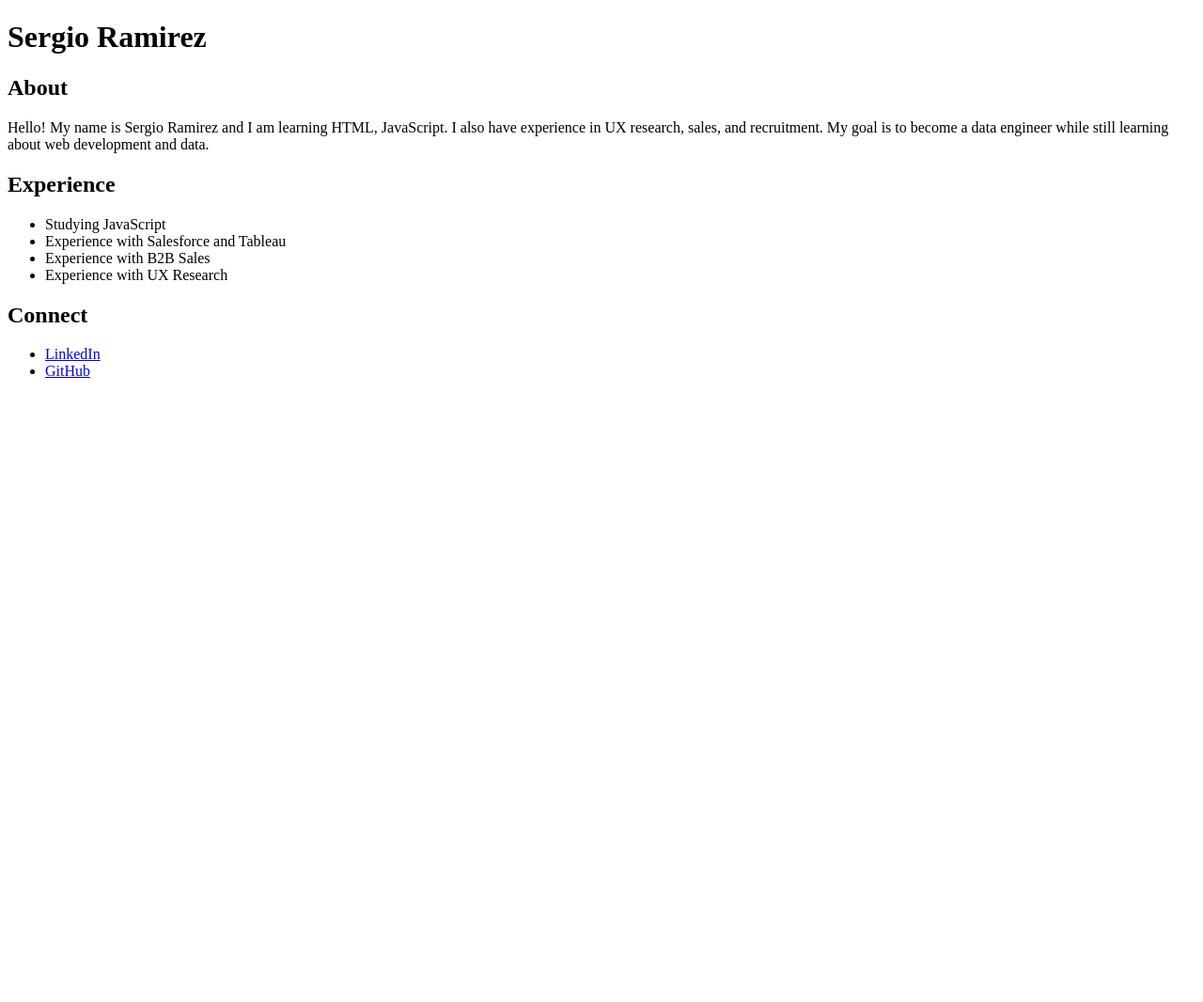
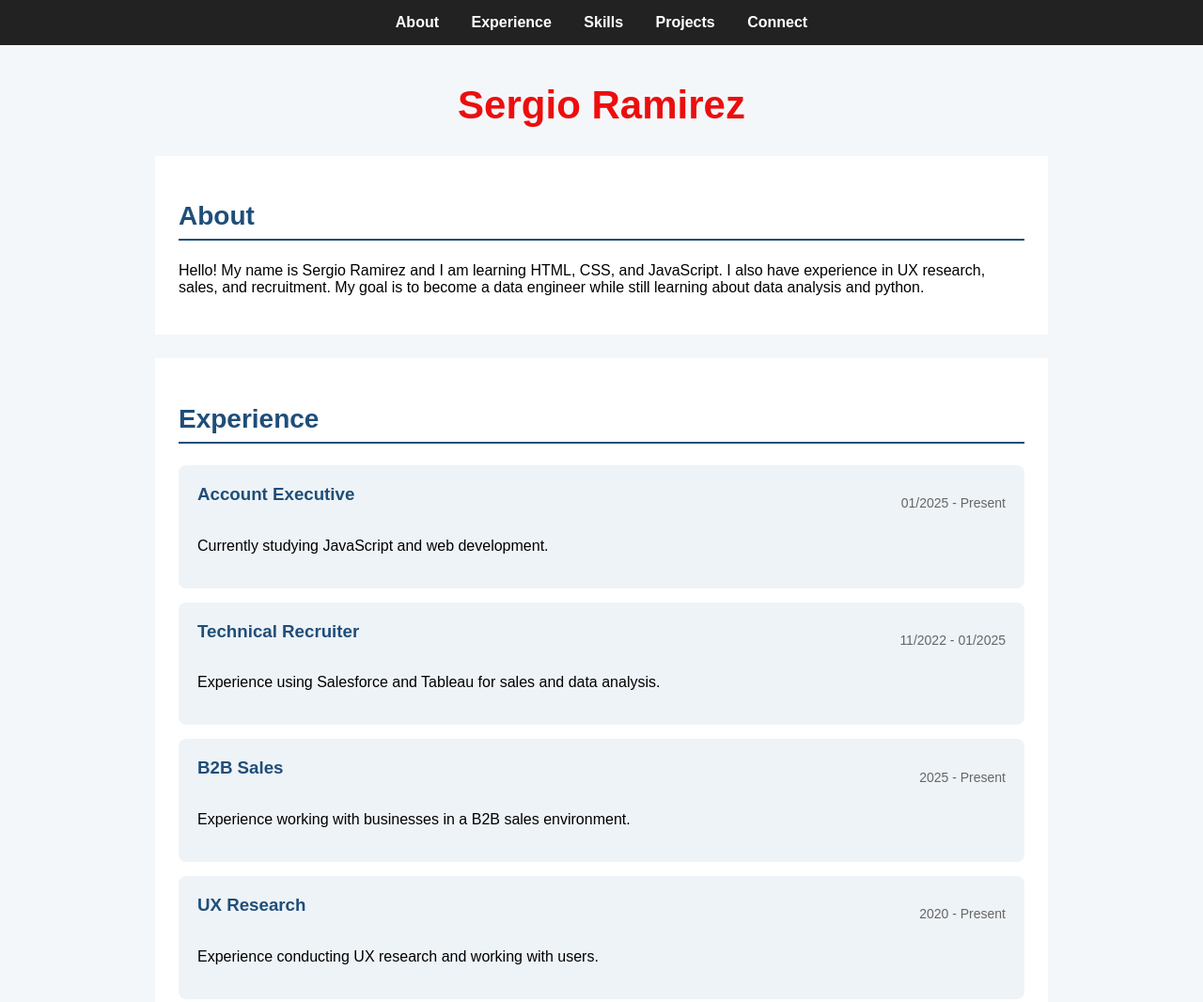
Before and after one commit to sergiojramirez/Sergio-Ramirez-Intro26.3, a plain HTML site: page index.html in a window 1280 px wide. Shown: the top 1066 px of the page at 94% size. Before the commit the page ends 800 px from the top, so only its background shows below. Drawn offline with Linux system fonts and the light colour scheme.

Commit message:
boilerplate and content added

```diff
--- /dev/null
+++ b/css/index.css
@@ -0,0 +1,92 @@
+body {
+    background-color: #f4f7f9;
+    color: #000000;
+    font-family: Arial, sans-serif;
+    margin: 0;
+}
+nav {
+    background-color: #222222;
+    padding: 15px;
+    text-align: center;
+}
+nav a {
+    color: white;
+    text-decoration: none;
+    font-weight: bold;
+    margin: 0 15px;
+}
+nav a:hover {
+    text-decoration: underline;
+}
+
+h1 {
+    text-align: center;
+    font-size: 42px;
+    color: #ec0e0e;
+    margin: 40px 0 30px;
+}
+section {
+    background-color: white;
+    margin: 25px auto;
+    padding: 25px;
+    max-width: 900px;
+}
+h2 {
+    font-size: 28px;
+    font-weight: bold;
+    color: #1f4e79;
+    border-bottom: 2px solid #1f4e79;
+    padding-bottom: 8px;
+}
+#experience ul {
+    display: flex;
+    flex-direction: column;
+    gap: 15px;
+    padding: 0;
+}
+#experience li {
+    background-color: #eef3f7;
+    padding: 20px;
+    list-style: none;
+    border-radius: 8px;
+}
+.experience-header {
+    display: flex;
+    justify-content: space-between;
+    align-items: center;
+}
+.experience-header span {
+    color: #666666;
+    font-size: 14px;
+    font-weight: normal;
+}
+#experience h3 {
+    margin-top: 0;
+    color: #1f4e79;
+}
+#connect {
+    text-align: center;
+}
+#connect ul {
+    display: flex;
+    justify-content: center;
+    gap: 30px;
+    padding: 0;
+}
+#connect ul {
+    display: flex;
+    justify-content: center;
+    gap: 30px;
+    padding: 0;
+}
+#connect li {
+    list-style: none;
+}
+#connect a {
+    color: #1f4e79;
+    font-weight: bold;
+    text-decoration: none;
+}
+#connect a:hover {
+    text-decoration: underline;
+}
--- a/index.html
+++ b/index.html
@@ -2,42 +2,99 @@
 <html>
 <head>
     <title>Sergio Ramirez's Portfolio</title>
-    <meta name="description" content="Free Web tutorials">
-    <meta name="keywords" content="HTML, CSS, JavaScript">
+    <meta name="description" content="Sergio Ramirez's portfolio showcasing experience in account management, UX research, sales, and data.">
+    <meta name="keywords" content="HTML, CSS, JavaScript, UX research, sales, and data analysis">
+    <link rel="stylesheet" href="css/index.css">
 </head>
+
 <body>
+
+<header>
+    <nav>
+        <a href="#about">About</a>
+        <a href="#experience">Experience</a>
+        <a href="#skills">Skills</a>
+        <a href="#projects">Projects</a>
+        <a href="#connect">Connect</a>
+    </nav>
+</header>
+
 <h1>Sergio Ramirez</h1>
 
-<section id="About">
+<section id="about">
     <h2>About</h2>
     <p>
-    Hello! My name is Sergio Ramirez and I am learning HTML, JavaScript. I also have experience in UX research, sales, and recruitment. My goal is to become a data engineer while still learning about web development and data.
+        Hello! My name is Sergio Ramirez and I am learning HTML, CSS, and JavaScript.
+        I also have experience in UX research, sales, and recruitment.
+        My goal is to become a data engineer while still learning about data analysis and python.
     </p>
 </section>
 
-<section id="Experience">
+<section id="experience">
     <h2>Experience</h2>
+
     <ul>
-    <li>Studying JavaScript</li>
-    <li>Experience with Salesforce and Tableau </li>
-    <li>Experience with B2B Sales</li>
-    <li>Experience with UX Research</li>
+        <li>
+            <div class="experience-header">
+                <h3>Account Executive</h3>
+                <span>01/2025 - Present</span>
+            </div>
+            <p>Currently studying JavaScript and web development.</p>
+        </li>
+
+        <li>
+            <div class="experience-header">
+                <h3>Technical Recruiter</h3>
+                <span>11/2022 - 01/2025</span>
+            </div>
+            <p>Experience using Salesforce and Tableau for sales and data analysis.</p>
+        </li>
+
+        <li>
+            <div class="experience-header">
+                <h3>B2B Sales</h3>
+                <span>2025 - Present</span>
+            </div>
+            <p>Experience working with businesses in a B2B sales environment.</p>
+        </li>
+
+        <li>
+            <div class="experience-header">
+                <h3>UX Research</h3>
+                <span>2020 - Present</span>
+            </div>
+            <p>Experience conducting UX research and working with users.</p>
+        </li>
     </ul>
 </section>
 
-<section id="Connect">
+<section id="skills">
+    <h2>Skills</h2>
+</section>
+
+<section id="projects">
+    <h2>Projects</h2>
+    <ul>
+    </ul>
+</section>
+
+<section id="connect">
     <h2>Connect</h2>
+
     <ul>
         <li>
-        <a href="https://www.linkedin.com/in/sergiojramirez/" target="_blank">LinkedIn
-
+            <a href="https://www.linkedin.com/in/sergiojramirez/" target="_blank">
+                LinkedIn
             </a>
         </li>
+
         <li>
-        <a href="https://github.com/sergioramirezII" target="_blank">GitHub
+            <a href="https://github.com/sergioramirezII" target="_blank">
+                GitHub
             </a>
         </li>
     </ul>
 </section>
+
 </body>
 </html>
```
Lines whose indentation alone changed are shown as unchanged.
